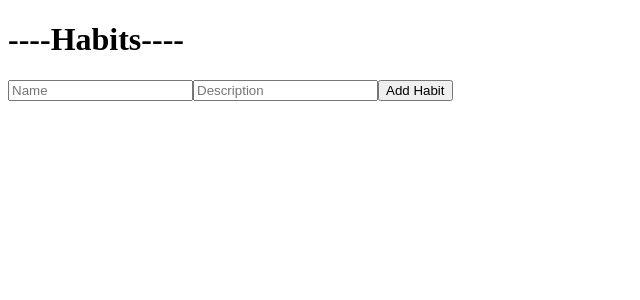
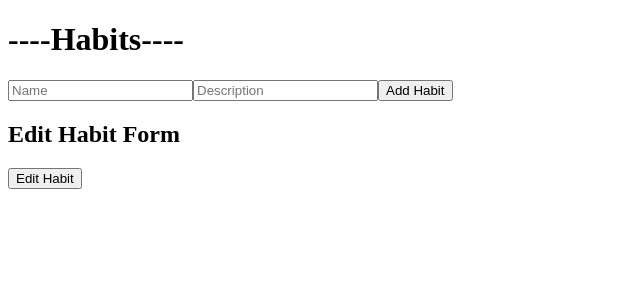
Before and after one commit to Jondrielle/Habit-Tracker, a Vue app in the folder frontend/: page / in a window 1280 px wide. Shown: the top 300 px of the page, without its empty margins (0-640 px from the left). Built offline with nearby package versions, Linux system fonts and the light colour scheme.

Commit message:
Working on add habit form

```diff
--- a/frontend/src/App.vue
+++ b/frontend/src/App.vue
@@ -2,6 +2,8 @@
 import {ref,onMounted} from 'vue'
 
 import HabitItem from "./components/HabitItem.vue"
+
+import HabitForm from "./components/HabitForm.vue"
 
 
 const habits = ref([])
@@ -12,6 +14,8 @@ const id = ref(0)
 const isComplete = ref(false)
 const streak = ref(0)
 const lastCompletion = ref("")
+
+const isEditing = (true)
 
 async function getHabit(){
   try{
@@ -138,6 +142,8 @@ onMounted(()=>{
   <button @click="addHabit">
     Add Habit
   </button>
+  <HabitForm
+    :editMode ="isEditing"/>
 </template>
 
 <style scoped></style>
--- a/frontend/src/components/HabitForm.vue
+++ b/frontend/src/components/HabitForm.vue
@@ -0,0 +1,24 @@
+<script setup>
+	const props = defineProps({
+		editMode: Boolean
+	})
+</script>
+
+<template>
+	<div>
+		<div v-if="editMode">
+			<h2>Edit Habit Form</h2>
+			<button >
+		    Edit Habit
+		  </button>
+		</div>
+		<div v-else>
+			<h2>Add Habit Form</h2>
+			<input v-model="name" placeholder="Name"/>
+  			<input v-model="description" placeholder="Description"/>
+			<button>
+				Add Habit
+			</button>
+		</div>
+	  </div>
+</template>
```
